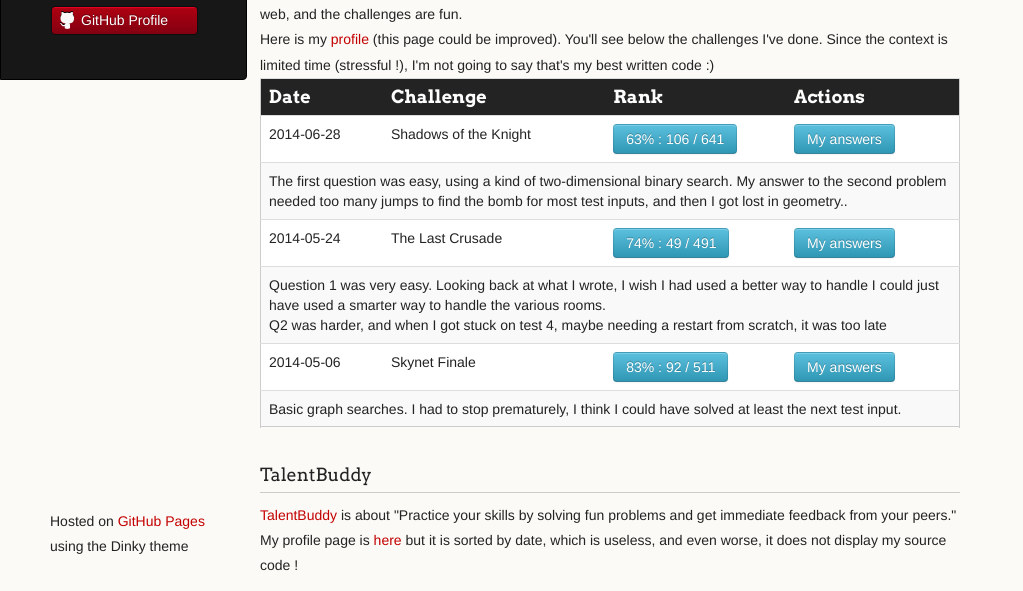
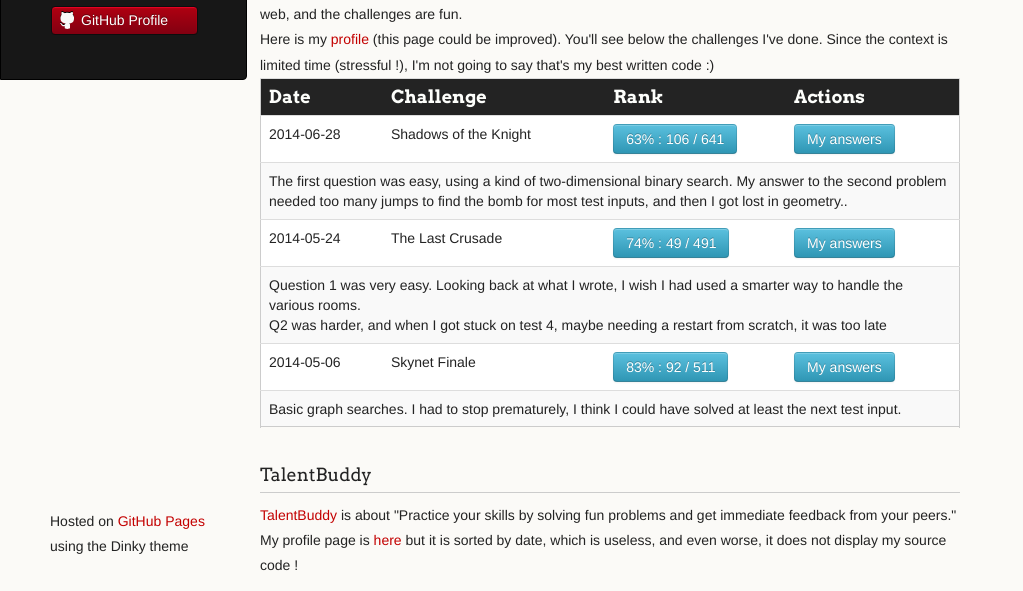
Before and after one commit to guillaumejay/guillaumejay.github.io, a plain HTML site: page index.html in a window 1280 px wide. Shown: the part 209-800 px from the top of the page, without its empty margins (0-1023 px from the left). Drawn offline with Linux system fonts and the light colour scheme.

Commit message:
minor update

```diff
--- a/index.html
+++ b/index.html
@@ -70,7 +70,7 @@ Here is my <a target="_blank" href="http://www.codingame.com/profile/f87470be96a
      	<a href="http://www.codingame.com/challengereport/3144235686ed5a619698445e243f843f6066c8"> <button class="gwt-Button btn btn-info" style="" type="button">My answers</button></a>
     </td>
 </tr>
-<tr><td colspan="4">Question 1 was very easy. Looking back at what I wrote, I wish I had used a better way to handle  I could just have used a smarter way to handle the various rooms.
+<tr><td colspan="4">Question 1 was very easy. Looking back at what I wrote, I wish I had used a smarter way to handle the various rooms.
 <br/> Q2 was harder, and when I got stuck on test 4, maybe needing a restart from scratch, it was too late  </td></tr>
 <tr>
     <td>
```
